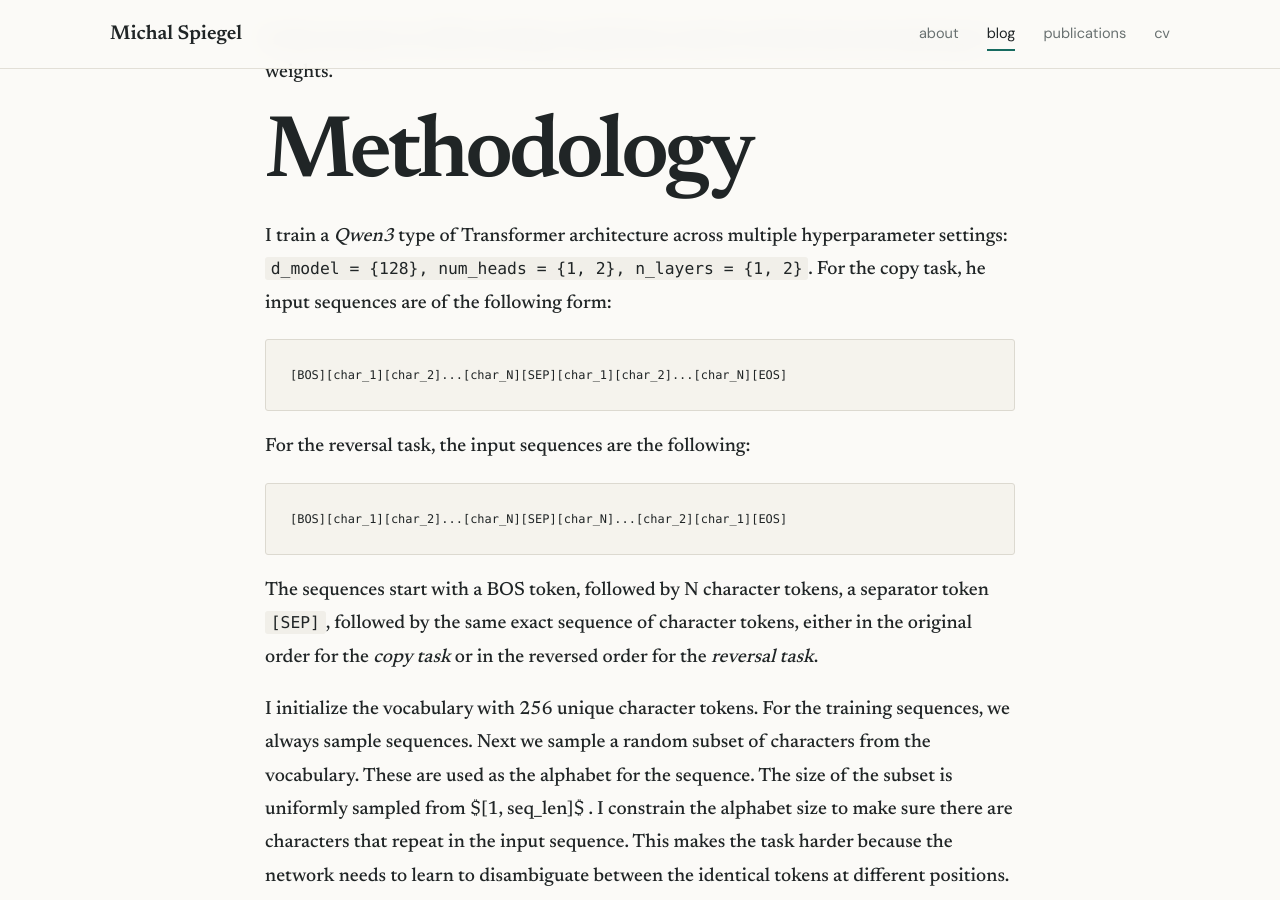
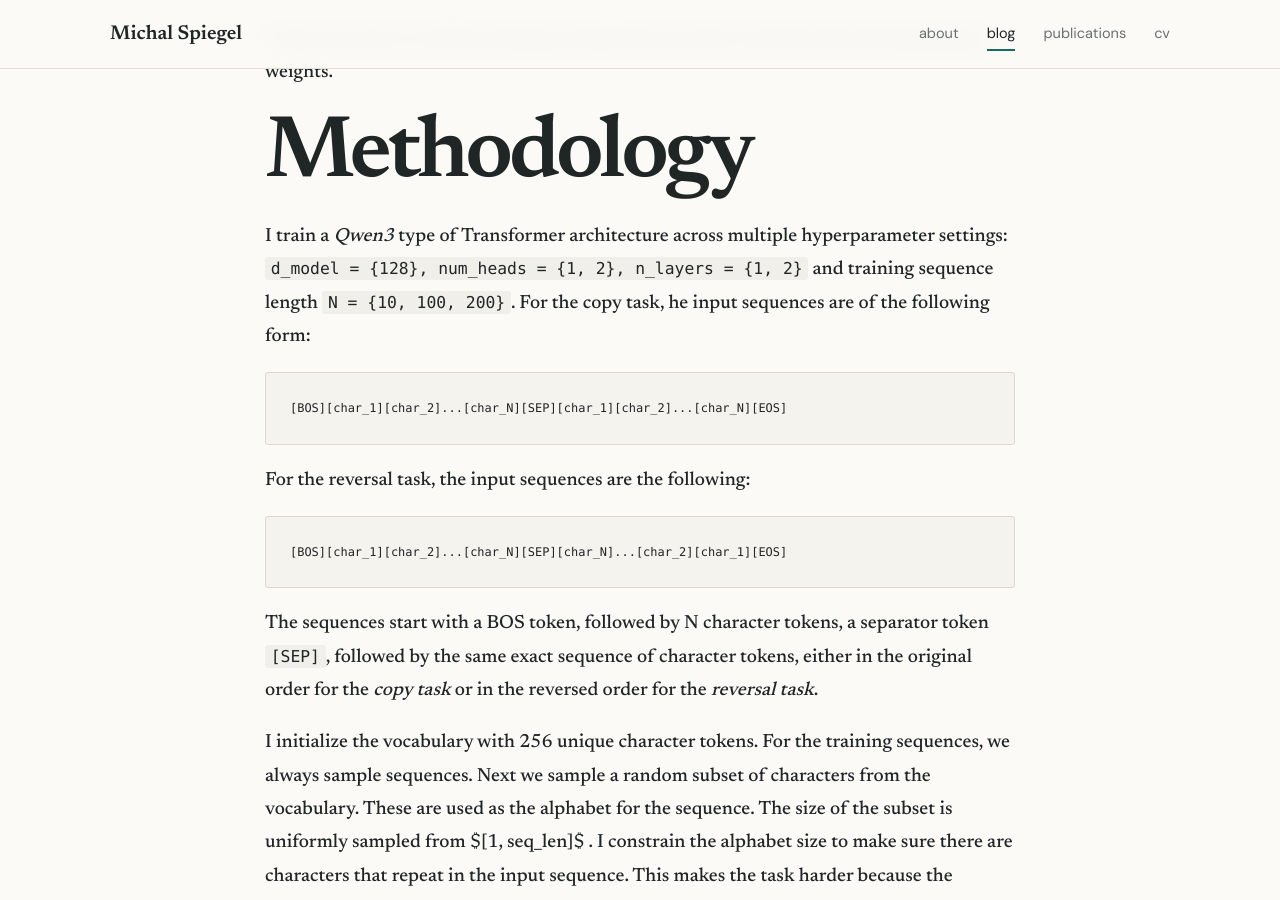
Before and after one commit to michalspiegel/michalspiegel.github.io, a Jekyll site: the page built from _posts/2026-11-02-rope-reversal.md, in a window 1280 px wide and 900 px high, scrolled down 1833 px. Built offline with Jekyll 4.4.1, drawn with Linux system fonts in a browser that asks for light colours.

Commit message:
Sync posts from vault (308fa02)

````diff
--- a/_posts/2026-11-02-rope-reversal.md
+++ b/_posts/2026-11-02-rope-reversal.md
@@ -23,7 +23,7 @@ The attention module is the only Transformer component that allows information f
 
 In the next part we will be training a model from scratch to do this task and analyzing it's weights.
 # Methodology
-I train a *Qwen3* type of Transformer architecture across multiple hyperparameter settings: `d_model = {128}, num_heads = {1, 2}, n_layers = {1, 2}`. For the copy task, he input sequences are of the following form:
+I train a *Qwen3* type of Transformer architecture across multiple hyperparameter settings: `d_model = {128}, num_heads = {1, 2}, n_layers = {1, 2}` and training sequence length `N = {10, 100, 200}`. For the copy task, he input sequences are of the following form:
 
 ```
 [BOS][char_1][char_2]...[char_N][SEP][char_1][char_2]...[char_N][EOS]
````
